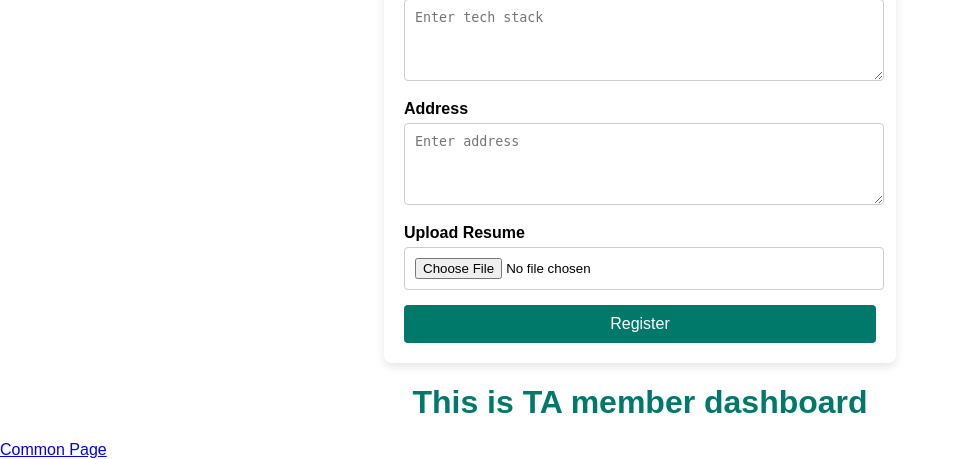
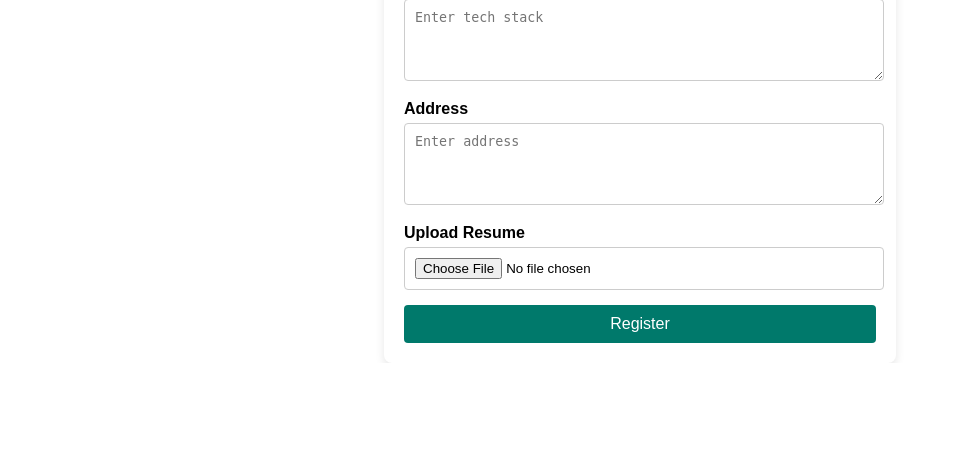
Before and after one commit to Pankaj2002Chaudhary/vbs_recruitment, a Django app: template recruitment_portal/templates/recruit/add_candidate.html in a window 1280 px wide; the page is wider, and only the part inside the window is pictured. Shown: the part 853-1312 px from the top of that part, without its empty margins (0-958 px from the left). After the commit the page ends 1216 px from the top of that part, so only its background shows below. Run offline with Django 5.2, Linux system fonts and the light colour scheme; the template is opened without the code that fills it, so the values that code supplies are empty.

Commit message:
Refactored addCandidate.html

```diff
--- a/recruitment_portal/templates/recruit/ta_members.html
+++ b/recruitment_portal/templates/recruit/ta_members.html
@@ -125,15 +125,12 @@ p{
         {% endfor %}
         {% endif %}
     </header>
-    <div class="container">
-        {% block start %}
-
-        {% endblock %}
-    </div>
-    <div class="container">
-<h1> This is TA member dashboard</h1>
-<a href="{% url 'common_page' %}">Common Page</a>
-    </div>
+     {% block start %}
+        <div class="container">
+    <h1> This is TA member dashboard</h1>
+    <a href="{% url 'landing_page' %}">Common Page</a>
+        </div>
+     {% endblock %}
     <script>
         document.addEventListener('DOMContentLoaded', function() {
             var popup = document.getElementById('popup');
```
